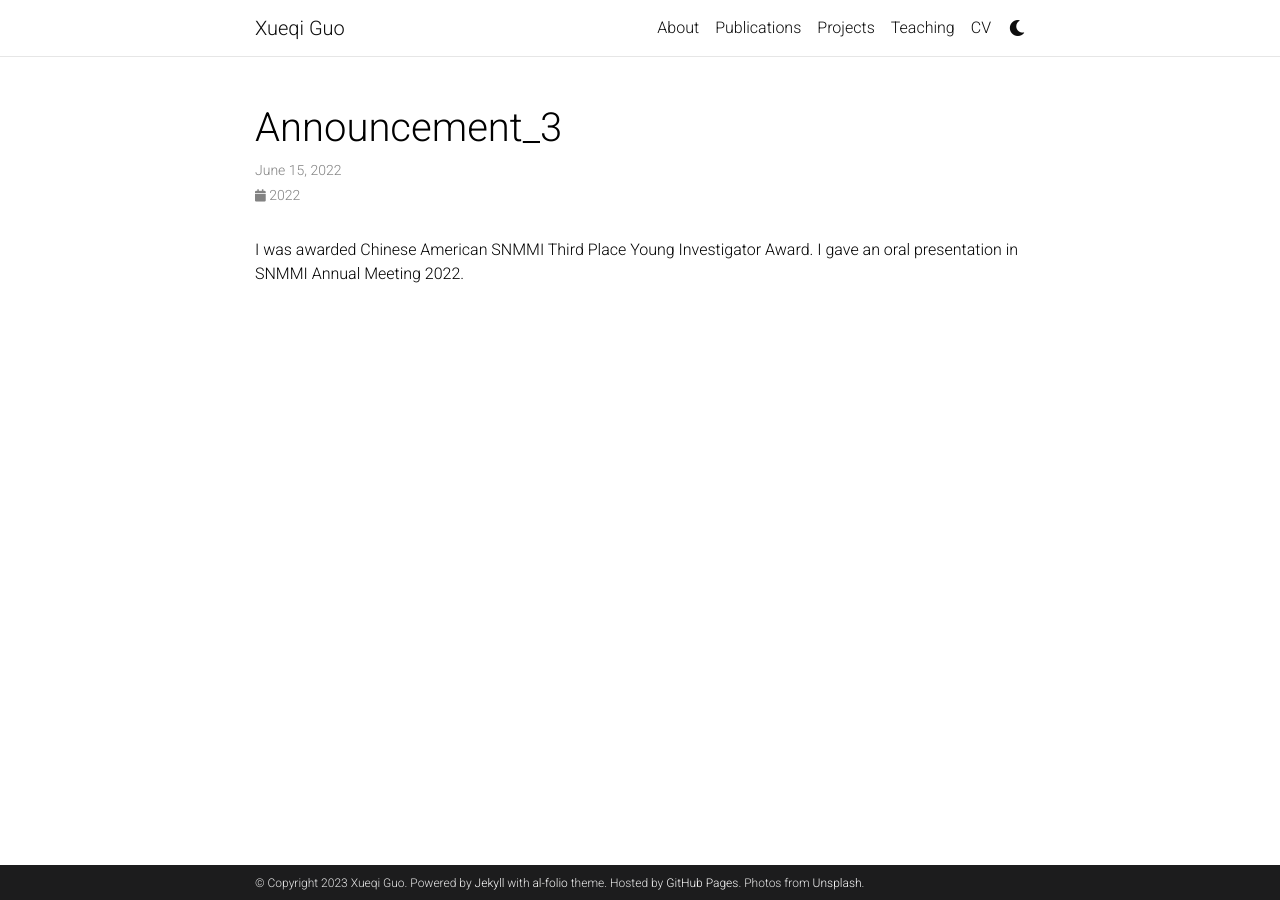
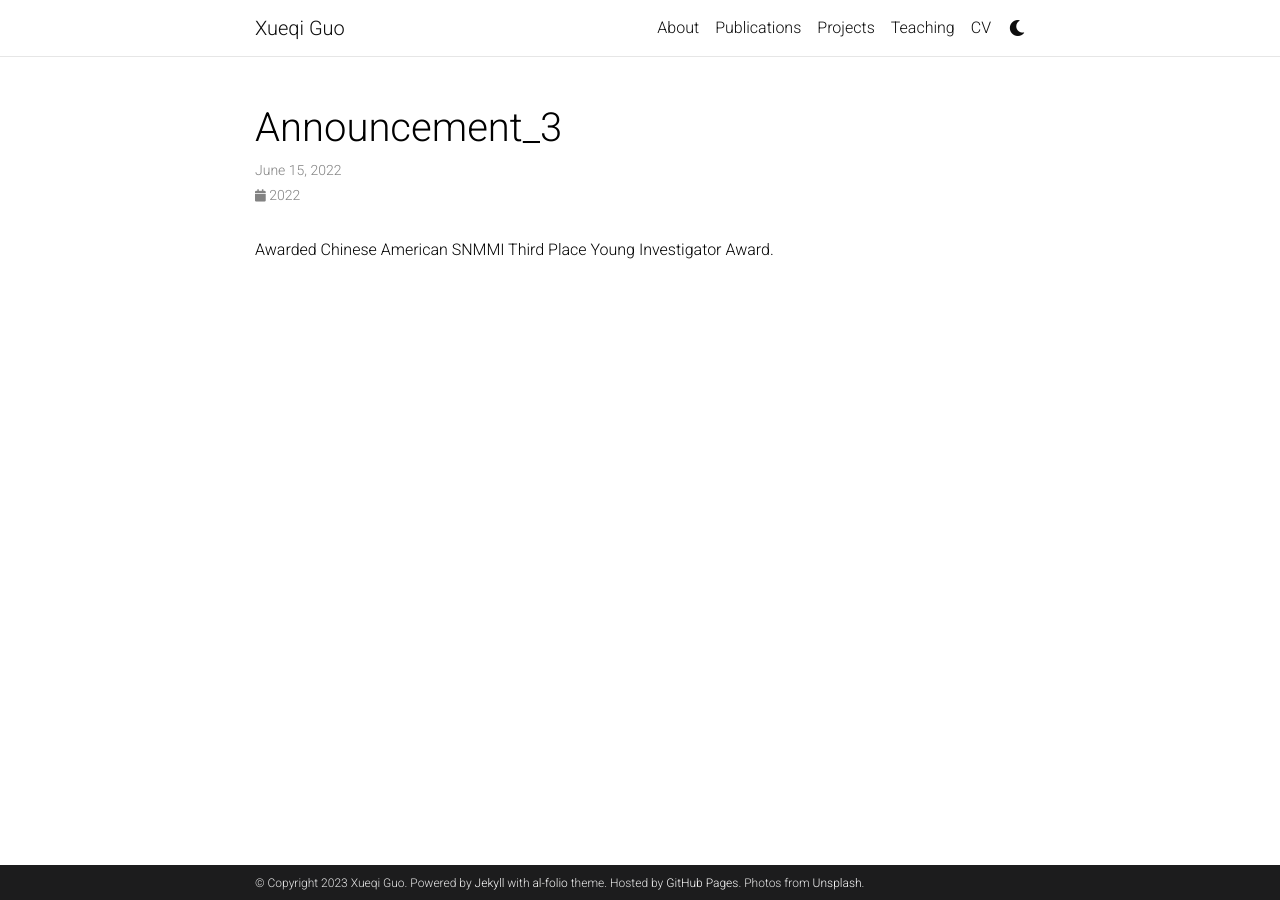
Before and after one commit to gxq1998/gxq1998.github.io, a Jekyll site: the page built from _news/announcement_3.md, in a window 1280 px wide. Built offline with Jekyll 4.4.1, drawn with Linux system fonts in a browser that asks for light colours; comment, search, counter and statistics services are not loaded; a style sheet for code colours, icons or effects is not loaded.

Commit message:
Update announcement_3.md

```diff
--- a/_news/announcement_3.md
+++ b/_news/announcement_3.md
@@ -4,4 +4,4 @@ date: 2022-06-15 07:59:00-0400
 inline: true
 ---
 
-I was awarded Chinese American SNMMI Third Place Young Investigator Award. I gave an oral presentation in SNMMI Annual Meeting 2022.
+Awarded Chinese American SNMMI Third Place Young Investigator Award.
```
